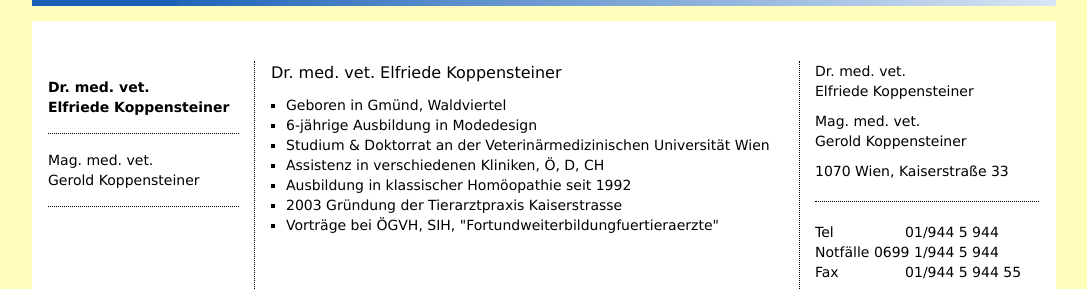
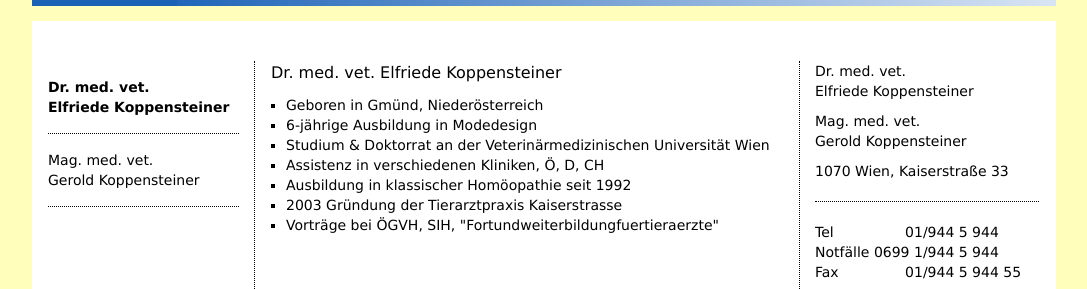
Before and after one commit to richardtraindl/tierarztpraxis-kaiserstrasse.at, a Jekyll site: the page built from team.html, in a window 1280 px wide. Shown: the part 137-426 px from the top of the page, without its empty margins (96-1183 px from the left). Built offline with Jekyll 4.4.1, drawn with Linux system fonts in a browser that asks for light colours.

Commit message:
Update elfi.html

```diff
--- a/_includes/team/elfi.html
+++ b/_includes/team/elfi.html
@@ -6,7 +6,7 @@
 		<!-- /noscript -->
 
 		<ul>
-			<li>Geboren in Gmünd, Waldviertel</li>
+			<li>Geboren in Gmünd, Niederösterreich</li>
 			<li>6-jährige Ausbildung in Modedesign</li>
 			<li>Studium &amp; Doktorrat an der Veterinärmedizinischen Universität Wien</li>
 			<li>Assistenz in verschiedenen Kliniken, Ö, D, CH</li>
```
